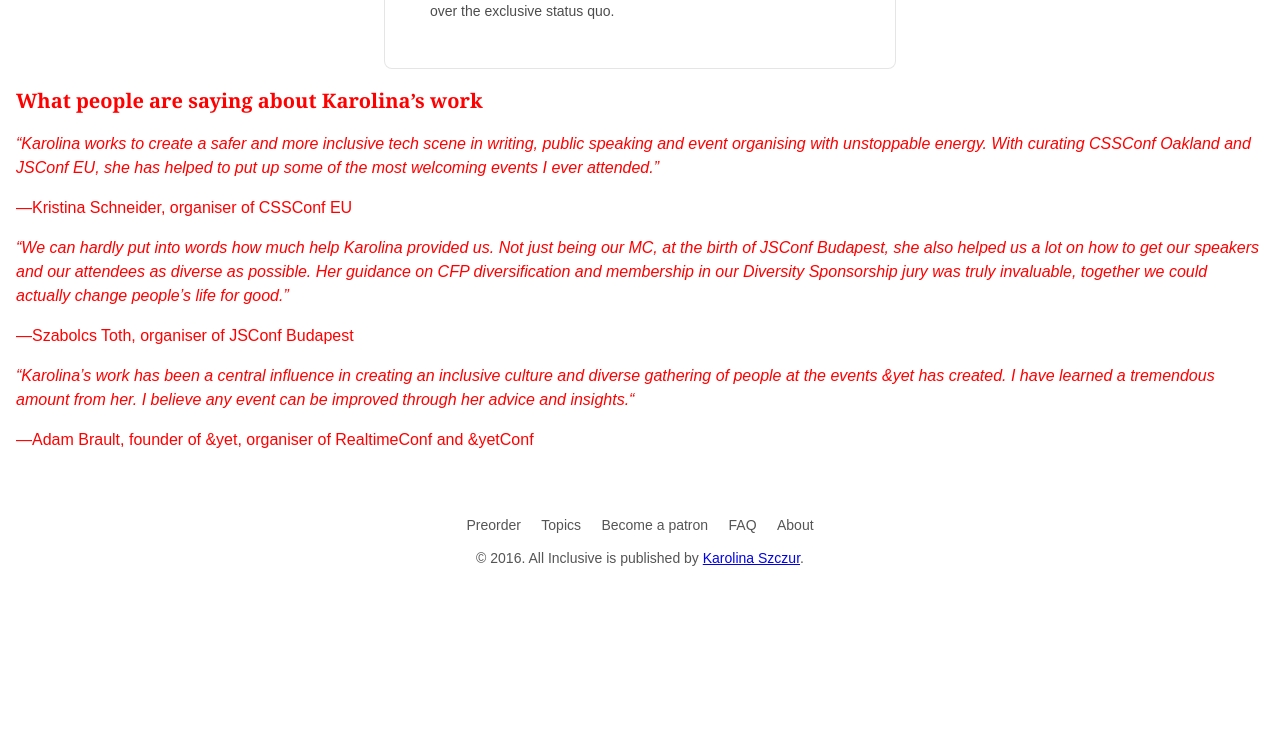
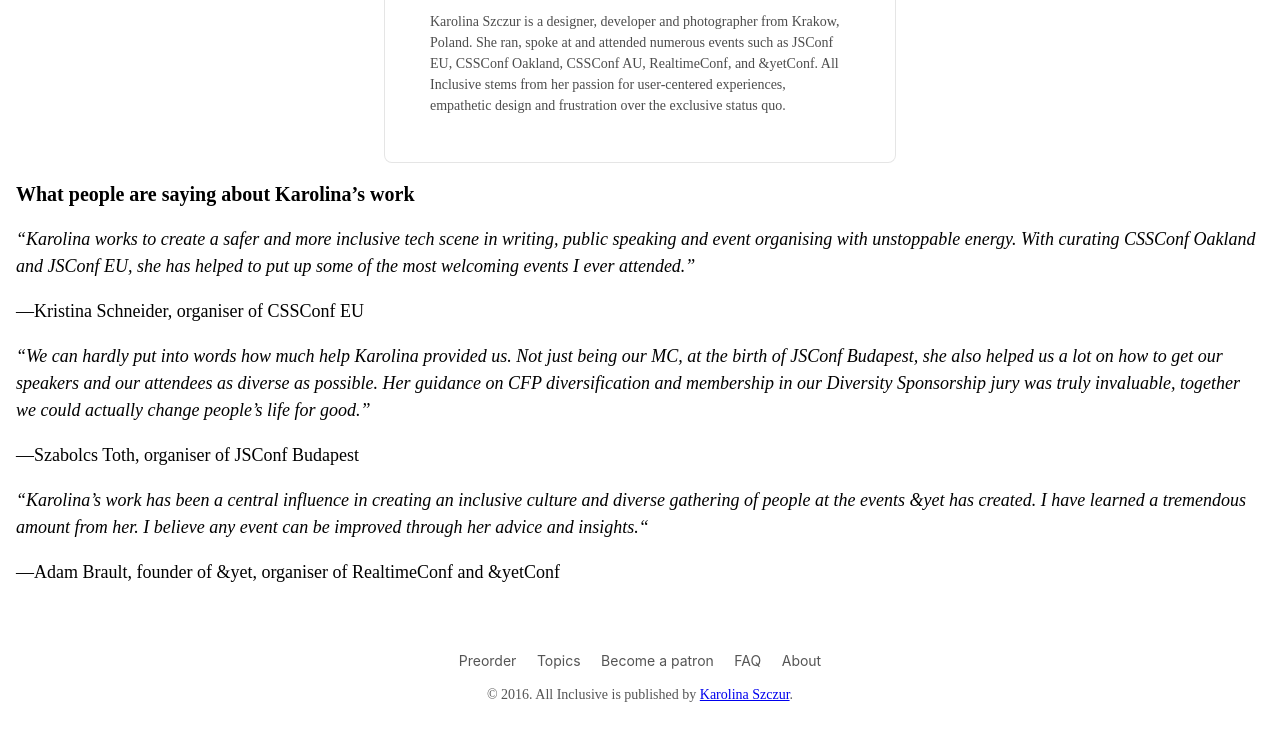
Before and after one commit to thefoxis/inclusive.events, a website: page index.html in a window 1280 px wide. Shown: the part 2051-2800 px from the top of the page. Before the commit the page ends 2665 px from the top, so only its background shows below. Drawn offline with nearby package versions, Linux system fonts and the light colour scheme.

Commit message:
lose my mind over postcss/gulp. add typography

```diff
--- a/css/main.css
+++ b/css/main.css
@@ -1,9 +1 @@
-h1, h2, h3, h4, h5, h6 {
-  font-family: "ff-meta-serif-web-pro", Georgia, Times, serif;
-}
-body {
-  font-family: "acumin-pro", -apple-system, BlinkMacSystemFont, Helvetica, Helvetica Neue, Ubuntu, Segoe ui, Arial, sans-serif;
-}
-body {
-  color: red;
-}
+.wf-inactive body,.wf-loading body{font-family:Georgia,Times,serif}.wf-inactive h1,.wf-inactive h2,.wf-inactive h3,.wf-inactive h4,.wf-inactive h5,.wf-inactive h6,.wf-loading h1,.wf-loading h2,.wf-loading h3,.wf-loading h4,.wf-loading h5,.wf-loading h6{font-family:-apple-system,BlinkMacSystemFont,Helvetica,Helvetica Neue,Ubuntu,Segoe ui,Arial,sans-serif}.wf-active body{font-family:"ff-meta-serif-web-pro",Georgia,Times,serif}.wf-active h1,.wf-active h2,.wf-active h3,.wf-active h4,.wf-active h5,.wf-active h6{font-family:acumin-pro,-apple-system,BlinkMacSystemFont,Helvetica,Helvetica Neue,Ubuntu,Segoe ui,Arial,sans-serif}body{font-size:18px;font-size:1.125rem}.link{color:#16a973}.link :hover{color:inherit}main .link{border-bottom:1px solid #16a973}footer .link,nav .link{font-family:acumin-pro,-apple-system,BlinkMacSystemFont,Helvetica,Helvetica Neue,Ubuntu,Segoe ui,Arial,sans-serif}
--- a/index.html
+++ b/index.html
@@ -20,7 +20,7 @@
   </script>
 </head>
 
-<body class="system-sans-serif">
+<body>
 
   <div class="w-100">
 
--- a/package.json
+++ b/package.json
@@ -20,8 +20,8 @@
     "cssnano": "^3.5.2",
     "gulp": "^3.9.1",
     "gulp-connect": "^3.2.2",
-    "gulp-cssnext": "^1.0.1",
     "gulp-postcss": "^6.1.0",
+    "postcss-cssnext": "^2.5.2",
     "postcss-import": "^8.1.0",
     "postcss-simple-vars": "^1.2.0"
   }
--- a/src/components/typo.css
+++ b/src/components/typo.css
@@ -1,10 +1,45 @@
-$font-meta   : "ff-meta-serif-web-pro", Georgia, Times, serif;
-$font-acumin : "acumin-pro", -apple-system, BlinkMacSystemFont, Helvetica, Helvetica Neue, Ubuntu, Segoe ui, Arial, sans-serif;
+.wf-loading,
+.wf-inactive {
 
-h1, h2, h3, h4, h5, h6 {
-  font-family: $font-meta;
+  & body {
+    font-family: $font-meta-fallback;
+  }
+
+  & h1, & h2, & h3, & h4, & h5, & h6 {
+    font-family: $font-acumin-fallback;
+  }
+
+}
+
+.wf-active {
+
+  & body {
+    font-family: $font-meta;
+  }
+
+  & h1, & h2, & h3, & h4, & h5, & h6 {
+    font-family: $font-acumin;
+  }
+
 }
 
 body {
+  font-size: 1.125rem;
+}
+
+.link {
+  color: $green;
+
+  & :hover {
+    color: inherit;
+  }
+}
+
+main .link {
+  border-bottom: 1px solid $green;
+}
+
+nav .link,
+footer .link {
   font-family: $font-acumin;
 }
--- /dev/null
+++ b/src/globals/variables.css
@@ -0,0 +1,7 @@
+$font-meta           : "ff-meta-serif-web-pro", Georgia, Times, serif;
+$font-acumin         : "acumin-pro", -apple-system, BlinkMacSystemFont, Helvetica, Helvetica Neue, Ubuntu, Segoe ui, Arial, sans-serif;
+
+$font-meta-fallback  : Georgia, Times, serif;
+$font-acumin-fallback: -apple-system, BlinkMacSystemFont, Helvetica, Helvetica Neue, Ubuntu, Segoe ui, Arial, sans-serif;
+
+$green               : #16A973;
--- a/src/main.css
+++ b/src/main.css
@@ -1,7 +1,2 @@
+@import 'globals/variables';
 @import 'components/typo';
-
-$red: red;
-
-body {
-  color: $red;
-}
```
Also changed, not shown: Gulpfile.js (+6 -7 lines).
